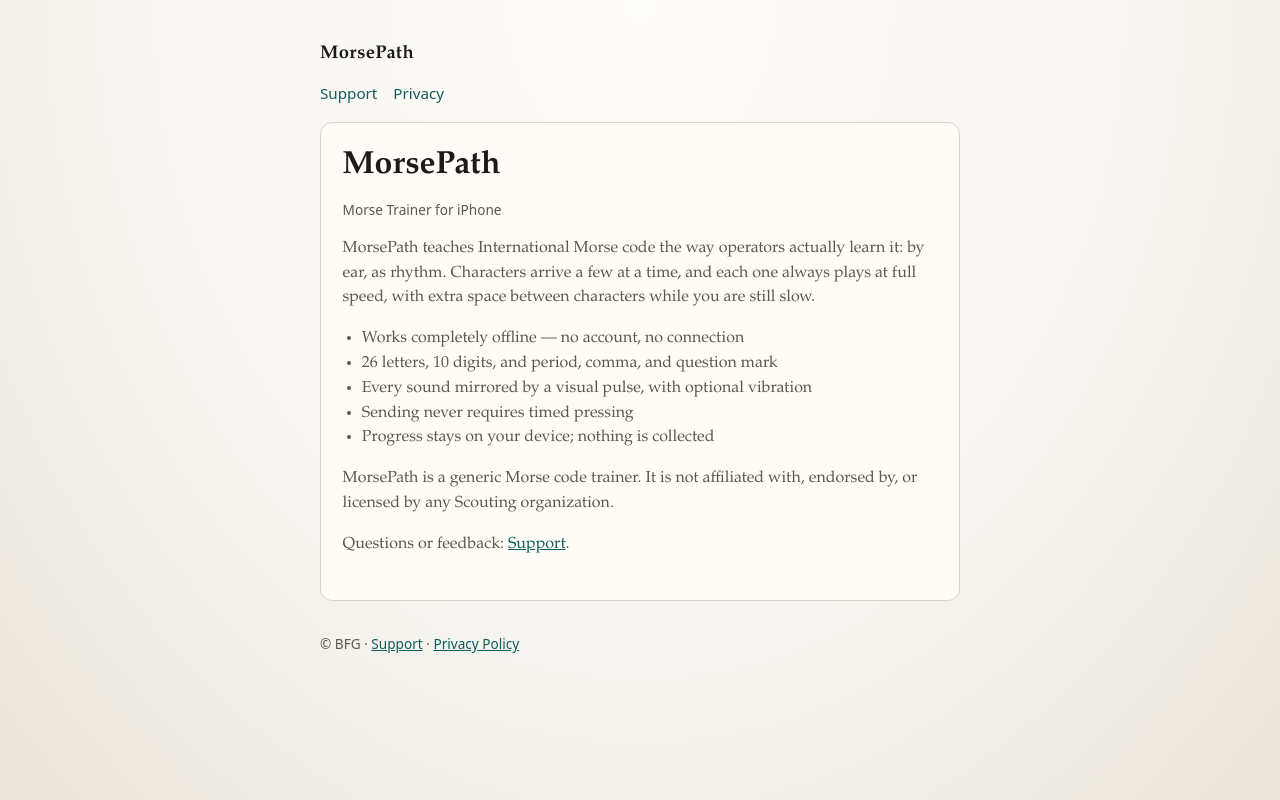
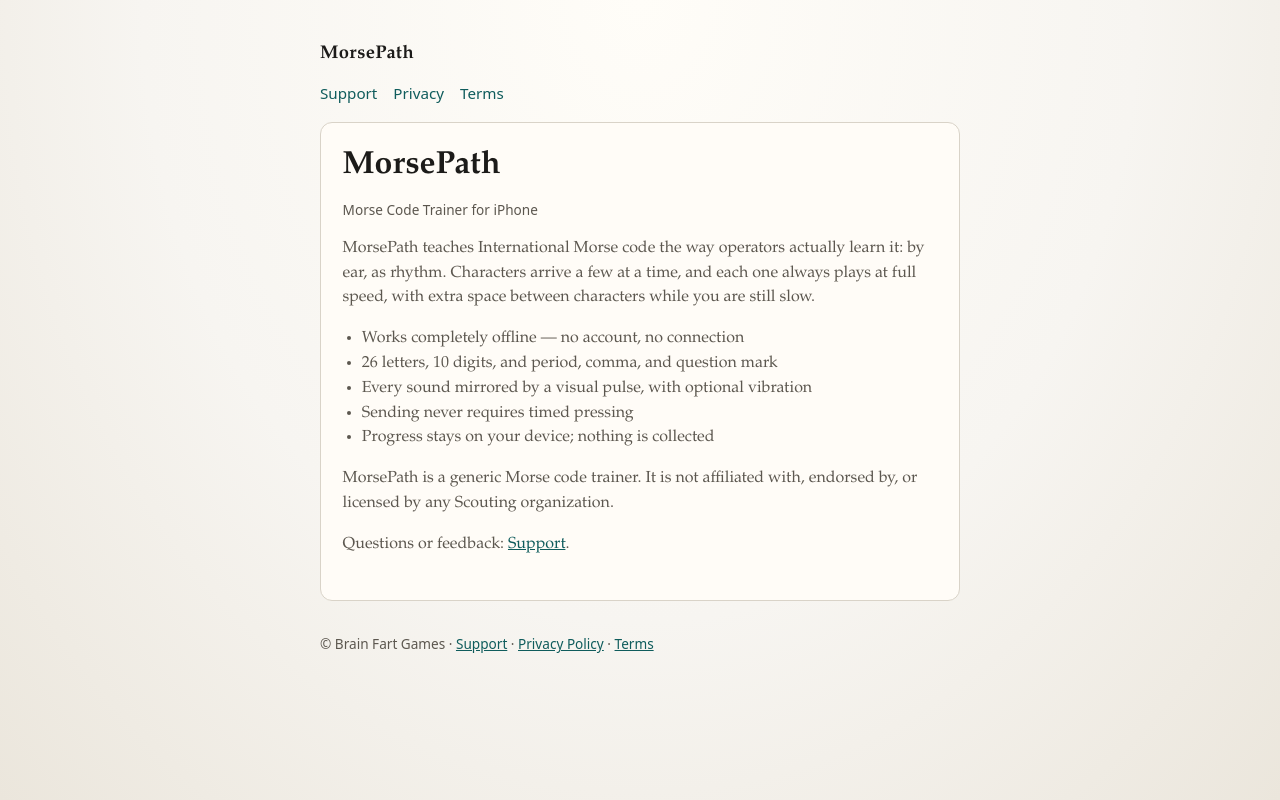
Before and after one commit to vh3/qi-code-site, a plain HTML site: page index.html in a window 1280 px wide. Drawn offline with Linux system fonts and the light colour scheme.

Commit message:
Add files via upload
updated text

```diff
--- a/index.html
+++ b/index.html
@@ -3,7 +3,7 @@
 <head>
   <meta charset="utf-8">
   <meta name="viewport" content="width=device-width, initial-scale=1">
-  <title>MorsePath — Morse Trainer</title>
+  <title>MorsePath — Morse Code Trainer</title>
   <meta name="description" content="MorsePath is an offline Morse code trainer for iPhone. Learn Morse by ear, not from a chart.">
   <link rel="stylesheet" href="styles.css">
 </head>
@@ -13,11 +13,12 @@
     <nav aria-label="Primary">
       <a href="support.html">Support</a>
       <a href="privacy.html">Privacy</a>
+      <a href="terms.html">Terms</a>
     </nav>
   </header>
   <main>
     <h1>MorsePath</h1>
-    <p class="meta">Morse Trainer for iPhone</p>
+    <p class="meta">Morse Code Trainer for iPhone</p>
     <p>
       MorsePath teaches International Morse code the way operators actually learn
       it: by ear, as rhythm. Characters arrive a few at a time, and each one
@@ -40,7 +41,7 @@
     </p>
   </main>
   <footer>
-    <p>© BFG · <a href="support.html">Support</a> · <a href="privacy.html">Privacy Policy</a></p>
+    <p>© Brain Fart Games · <a href="support.html">Support</a> · <a href="privacy.html">Privacy Policy</a> · <a href="terms.html">Terms</a></p>
   </footer>
 </body>
 </html>
```
Also changed, not shown: 1 other file.
